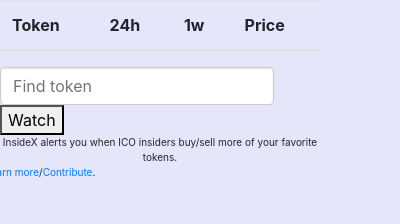
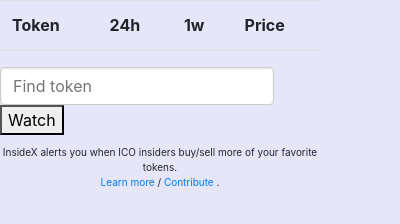
Before and after one commit to samnet/InsideX, a browser extension: page popup.html in a window 400 px wide. Drawn offline with Linux system fonts and the light colour scheme.

Commit message:
layout modification

```diff
--- a/popup.html
+++ b/popup.html
@@ -20,6 +20,10 @@
 
       .table-hover tbody tr:hover td, .table-hover tbody tr:hover th {
         background-color: white;
+      }
+
+      #bottomrow {
+        margin-top: 10px;
       }
 
     </style>
@@ -55,17 +59,19 @@
 
 
     <!-- FOOTER -->
-    <div class="row text-center" id="footerstatement" style="font-size: 10px;" >
+    <div class="row text-center" id = "bottomrow" style="font-size: 10px;" >
+      <div class="col-md-12">
         InsideX alerts you when ICO insiders buy/sell more of your favorite tokens.
         <br>
-      <a  target="_blank" href="github.com/#">
+        <a  target="_blank" href="https://github.com/samnet/InsideX">
           Learn more
         </a>
         /
-      <a  target="_blank" href="github.com/#">
+        <a  target="_blank" href="https://github.com/samnet/InsideX">
           Contribute
         </a>
         .
+      </div>
     </div>
     <!-- FOOTER END -->
 
```
Also changed, not shown: manifest.json. Lines whose indentation alone changed are shown as unchanged.
